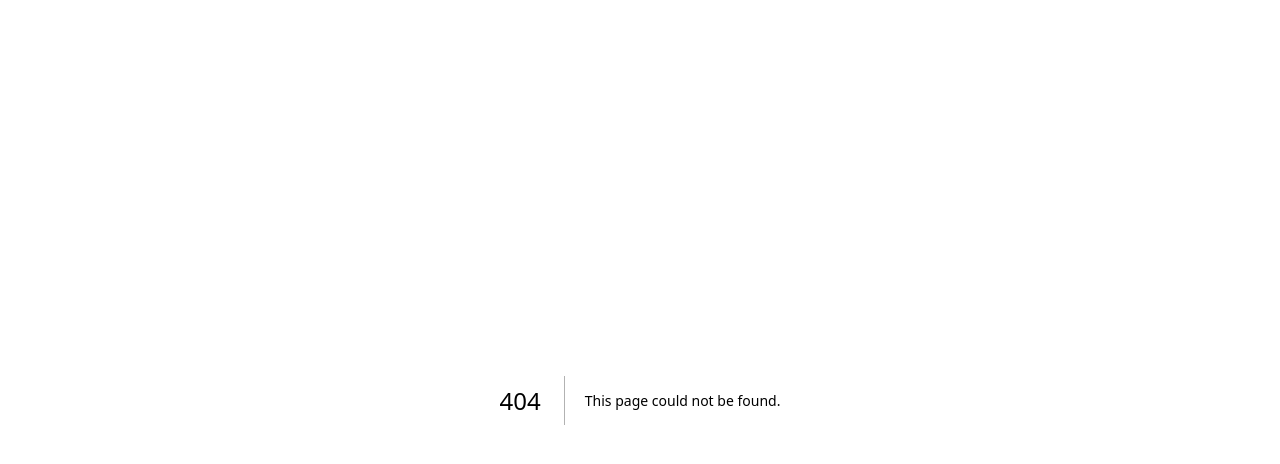
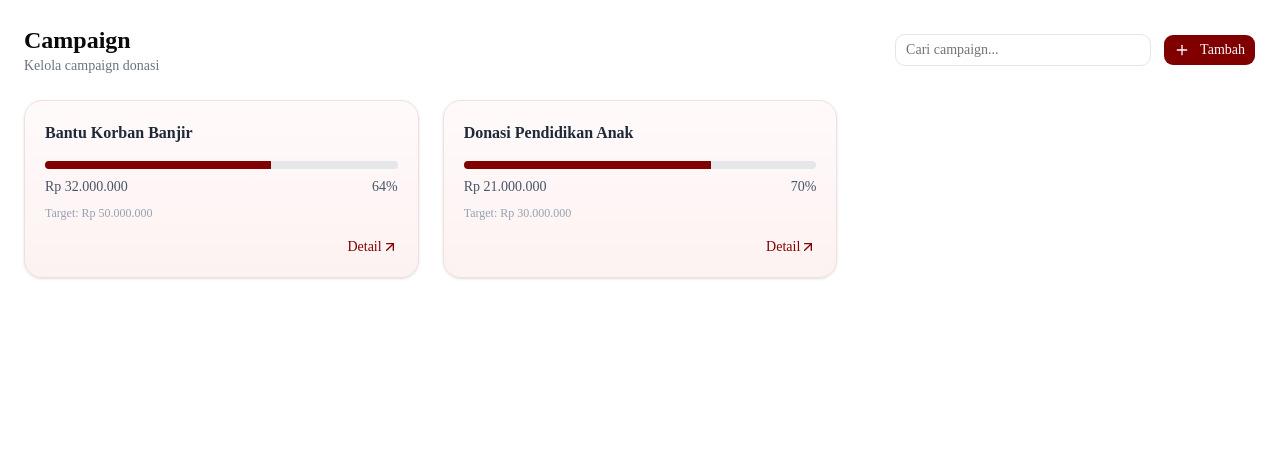
Before and after one commit to alfaiz111/Socicare, a Next.js app in the folder frontend-cms/: page /campaign in a window 1280 px wide. Before the commit this address had no page. Shown: the top 464 px of the page. Built offline with nearby package versions, Linux system fonts and the light colour scheme.

Commit message:
membuat ui campaign

```diff
--- /dev/null
+++ b/frontend-cms/src/app/campaign/page.tsx
@@ -0,0 +1,13 @@
+"use client"
+
+import { CampaignHeader } from "@/components/campaign/campaign-header"
+import { CampaignList } from "@/components/campaign/campaign-list"
+
+export default function CampaignPage() {
+  return (
+    <div className="p-6 space-y-6">
+      <CampaignHeader />
+      <CampaignList />
+    </div>
+  )
+}
--- /dev/null
+++ b/frontend-cms/src/components/campaign/campaign-card.tsx
@@ -0,0 +1,71 @@
+"use client"
+
+import { motion } from "framer-motion"
+import { ArrowUpRight } from "lucide-react"
+
+type Campaign = {
+  title: string
+  target: number
+  terkumpul: number
+}
+
+export function CampaignCard({
+  data,
+  delay,
+}: {
+  data: Campaign
+  delay: number
+}) {
+  const progress = (data.terkumpul / data.target) * 100
+
+  return (
+    <motion.div
+      initial={{ opacity: 0, y: 25 }}
+      animate={{ opacity: 1, y: 0 }}
+      transition={{ delay }}
+      whileHover={{ y: -5 }}
+      className="
+        p-5 rounded-2xl
+        bg-linear-to-b from-[#fffafa] to-[#fdf2f2]
+        border border-[#f1dede]
+        shadow-sm hover:shadow-lg
+        transition-all duration-300
+      "
+    >
+      {/* TITLE */}
+      <h2 className="font-semibold text-gray-800">
+        {data.title}
+      </h2>
+
+      {/* PROGRESS */}
+      <div className="mt-4">
+        <div className="h-2 w-full bg-gray-200 rounded-full overflow-hidden">
+          <motion.div
+            initial={{ width: 0 }}
+            animate={{ width: `${progress}%` }}
+            transition={{ duration: 0.8, delay }}
+            className="h-full bg-[#800000]"
+          />
+        </div>
+
+        <div className="flex justify-between text-sm mt-2 text-gray-600">
+          <span>
+            Rp {data.terkumpul.toLocaleString("id-ID")}
+          </span>
+          <span>{progress.toFixed(0)}%</span>
+        </div>
+      </div>
+
+      {/* TARGET */}
+      <p className="text-xs text-gray-400 mt-2">
+        Target: Rp {data.target.toLocaleString("id-ID")}
+      </p>
+
+      {/* ACTION */}
+      <div className="flex items-center justify-end mt-4 text-[#800000] text-sm">
+        Detail
+        <ArrowUpRight size={16} />
+      </div>
+    </motion.div>
+  )
+}
--- /dev/null
+++ b/frontend-cms/src/components/campaign/campaign-header.tsx
@@ -0,0 +1,35 @@
+"use client"
+
+import { Input } from "@/components/ui/input"
+import { Button } from "@/components/ui/button"
+import { Plus } from "lucide-react"
+import { motion } from "framer-motion"
+
+export function CampaignHeader() {
+  return (
+    <motion.div
+      initial={{ opacity: 0, y: -10 }}
+      animate={{ opacity: 1, y: 0 }}
+      className="flex items-center justify-between"
+    >
+      <div>
+        <h1 className="text-2xl font-semibold">Campaign</h1>
+        <p className="text-sm text-gray-500">
+          Kelola campaign donasi
+        </p>
+      </div>
+
+      <div className="flex gap-3">
+        <Input
+          placeholder="Cari campaign..."
+          className="w-64"
+        />
+
+        <Button className="bg-[#800000] hover:bg-[#660000]">
+          <Plus size={16} className="mr-1" />
+          Tambah
+        </Button>
+      </div>
+    </motion.div>
+  )
+}
--- /dev/null
+++ b/frontend-cms/src/components/campaign/campaign-list.tsx
@@ -0,0 +1,28 @@
+"use client"
+
+import { CampaignCard } from "./campaign-card"
+
+const data = [
+  {
+    id: 1,
+    title: "Bantu Korban Banjir",
+    target: 50000000,
+    terkumpul: 32000000,
+  },
+  {
+    id: 2,
+    title: "Donasi Pendidikan Anak",
+    target: 30000000,
+    terkumpul: 21000000,
+  },
+]
+
+export function CampaignList() {
+  return (
+    <div className="grid grid-cols-3 gap-6">
+      {data.map((item, i) => (
+        <CampaignCard key={item.id} data={item} delay={i * 0.1} />
+      ))}
+    </div>
+  )
+}
```
